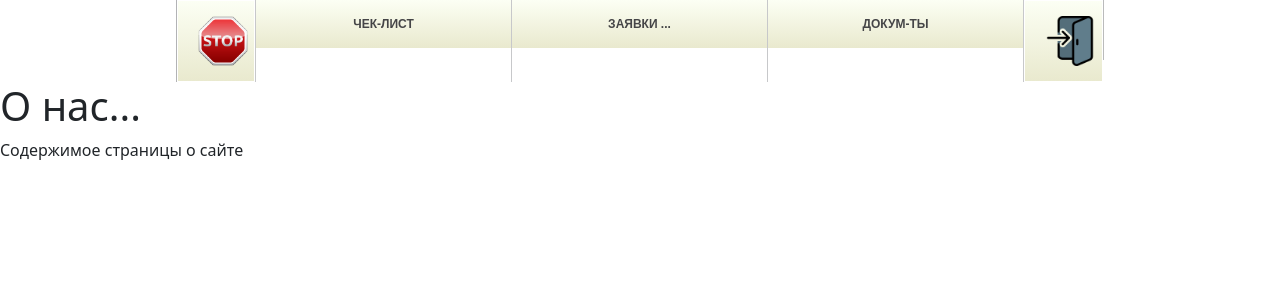
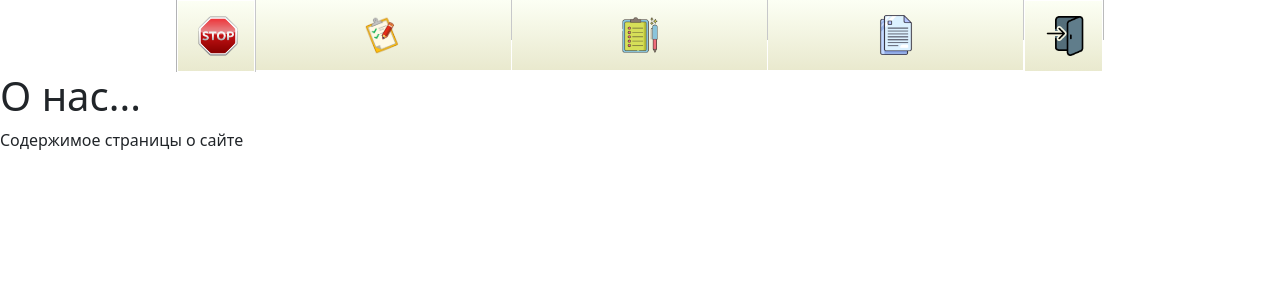
Before and after one commit to LeushevAlexander/Site12, a Django app: page /about/ in a window 1280 px wide. Shown: the top 300 px of the page. Run offline with Django 4.2, Linux system fonts and the light colour scheme; a user stored in the database is signed in; tables that the repository leaves empty hold one stand-in row (values such as "Sample post"); parts of the project's set-up code (start-up, migrations or seed data) failed here and were passed over.

Commit message:
Изменения в меню

```diff
--- a/templates/catalog/base.html
+++ b/templates/catalog/base.html
@@ -29,8 +29,9 @@
 
 		{% if request.user.is_authenticated %}
             <li style="width: 80px !important; text-align: left; z-index: 8; padding: 1px 1px 1px 1px !important;"><a href="/stoplistview/">
-                <img src="{% static 'catalog/images/stop.png' %}" width="50px" height="50px"></a>
-			<li style="width: 20%; text-align: center; z-index: 8;"><a href="#">Чек-лист</a>
+                <img src="{% static 'catalog/images/stop.png' %}" width="40px" height="40px"></a>
+			<li style="width: 20%; height: 40px; text-align: center; z-index: 8;"><a href="#"><img src="{% static 'catalog/images/button.gif' %}"
+                width="40px" height="40px"></a>
                 <ul>
                     <li><a href="/addchlistrec/">Список Ч/Л</a>
                     <li><a href="/chlreportbasic/">Отчет по Ч/Л</a>
@@ -42,7 +43,8 @@
                     {% endif %}
                 </ul>
             </li>
-			<li style="width: 20%; text-align: center; z-index: 8;"><a href="#">Заявки ...</a>
+			<li style="width: 20%; height: 40px; text-align: center; z-index: 8;"><a href="#"><img src="{% static 'catalog/images/requests.png' %}"
+                width="40px" height="40px"></a>
                 <ul>
                     <li><a href="/addzakaz/">Заявка продукты</a>
 					<li><a href="/addzakazremark/">Коммент. прод-ты</a>
@@ -55,7 +57,8 @@
 					<li><a href="/nomenhimview/">Номенклатура (химия)</a>
                     </ul>
             </li>
-			<li style="width: 20%; text-align: center; z-index: 8;"><a href="#"><i></i>Докум-ты</a>
+			<li style="width: 20%; height: 40px; text-align: center; z-index: 8;"><a href="#"><img src="{% static 'catalog/images/busin.png' %}"
+                width="40px" height="40px"></a>
                 <ul>
                     {% if request.user.A_Tabel %}
                         <li><a href="/addtabel/">Добавление в табель</a>
@@ -95,8 +98,8 @@
                     <li><a href="/qrreceipts/">Поступления по QR</a>
                 </ul>
             </li> -->
-			<li style="width: 80px !important; padding: 1px 1px 1px 1px !important; height: 60px !important;">
-                <a href="/logout/"><img src="{% static 'catalog/images/logout.png' %}" width="50px" height="50px"></a></li>
+			<li style="width: 80px !important; padding: 1px 1px 1px 1px !important; height: 40px !important;">
+                <a href="/logout/"><img src="{% static 'catalog/images/logout.png' %}" width="40px" height="40px"></a></li>
 		{% else %}
 			<li style="width: 20%; text-align: center;"><a href="/login/"><i></i>Login</a></li>
 		{% endif %}
```
Also changed, not shown: static/catalog/images/busin.png (added), static/catalog/images/requests.png (added).
